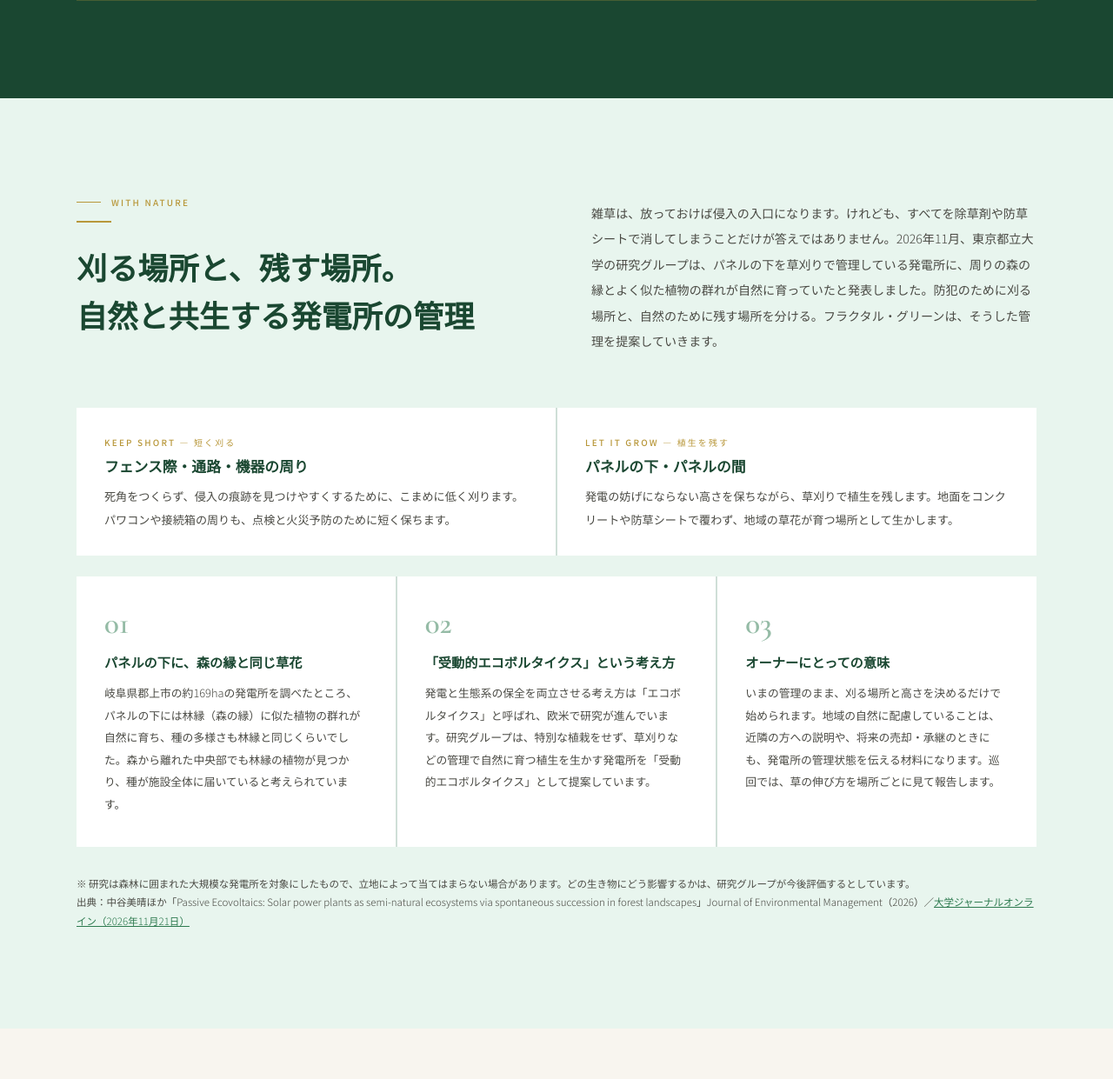
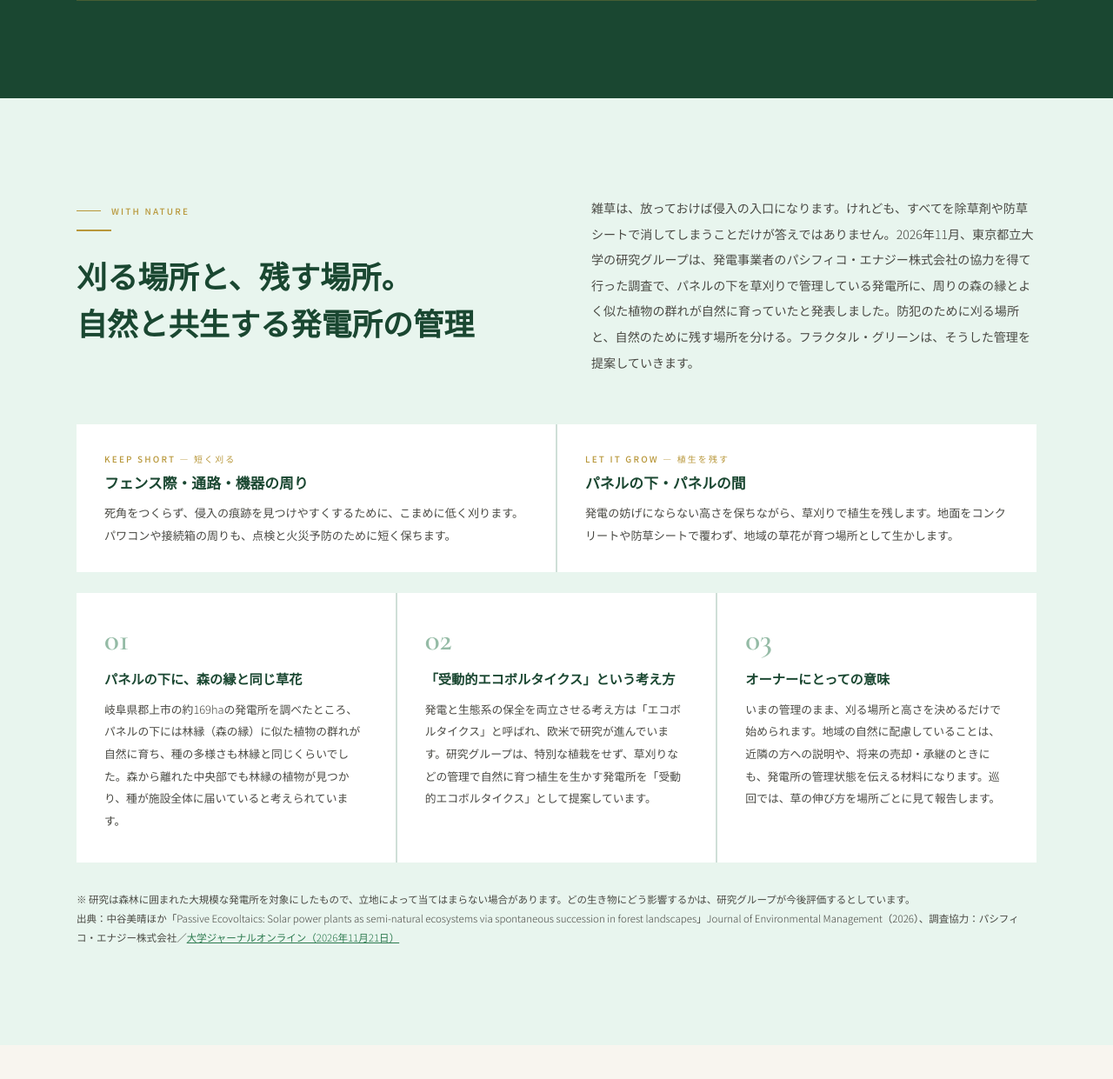
Before and after one commit to NAOKI-FRACTAL/fractal-green-project, a plain HTML site: page index.html in a window 1280 px wide. Shown: the part 3000-4241 px from the top of the page at 87% size. Drawn offline with nearby package versions, Linux system fonts and the light colour scheme; a web font is replaced by a local one.

Commit message:
自然共生セクションに調査協力企業（パシフィコ・エナジー株式会社）を明記
Co-Authored-By: Claude Opus 5.5 <noreply@anthropic.com>
Claude-Session: https://claude.ai/code/session_015Rc4q4sGFxvvbLH1KAcyQx

```diff
--- a/index.html
+++ b/index.html
@@ -967,7 +967,7 @@ footer {
         <div class="gold-rule"></div>
         <h2 class="sec-h2">刈る場所と、残す場所。<br>自然と共生する発電所の管理</h2>
       </div>
-      <p class="sec-body">雑草は、放っておけば侵入の入口になります。けれども、すべてを除草剤や防草シートで消してしまうことだけが答えではありません。2026年11月、東京都立大学の研究グループは、パネルの下を草刈りで管理している発電所に、周りの森の縁とよく似た植物の群れが自然に育っていたと発表しました。防犯のために刈る場所と、自然のために残す場所を分ける。フラクタル・グリーンは、そうした管理を提案していきます。</p>
+      <p class="sec-body">雑草は、放っておけば侵入の入口になります。けれども、すべてを除草剤や防草シートで消してしまうことだけが答えではありません。2026年11月、東京都立大学の研究グループは、発電事業者のパシフィコ・エナジー株式会社の協力を得て行った調査で、パネルの下を草刈りで管理している発電所に、周りの森の縁とよく似た植物の群れが自然に育っていたと発表しました。防犯のために刈る場所と、自然のために残す場所を分ける。フラクタル・グリーンは、そうした管理を提案していきます。</p>
     </div>
 
     <div class="nature-zones rv rv-d1">
@@ -1001,7 +1001,7 @@ footer {
       </div>
     </div>
 
-    <p class="nature-note rv rv-d3">※ 研究は森林に囲まれた大規模な発電所を対象にしたもので、立地によって当てはまらない場合があります。どの生き物にどう影響するかは、研究グループが今後評価するとしています。<br>出典：中谷美晴ほか「Passive Ecovoltaics: Solar power plants as semi-natural ecosystems via spontaneous succession in forest landscapes」Journal of Environmental Management（2026）／<a href="https://univ-journal.jp/1003238/" target="_blank" rel="noopener">大学ジャーナルオンライン（2026年11月21日）</a></p>
+    <p class="nature-note rv rv-d3">※ 研究は森林に囲まれた大規模な発電所を対象にしたもので、立地によって当てはまらない場合があります。どの生き物にどう影響するかは、研究グループが今後評価するとしています。<br>出典：中谷美晴ほか「Passive Ecovoltaics: Solar power plants as semi-natural ecosystems via spontaneous succession in forest landscapes」Journal of Environmental Management（2026）、調査協力：パシフィコ・エナジー株式会社／<a href="https://univ-journal.jp/1003238/" target="_blank" rel="noopener">大学ジャーナルオンライン（2026年11月21日）</a></p>
   </div>
 </section>
 
```
